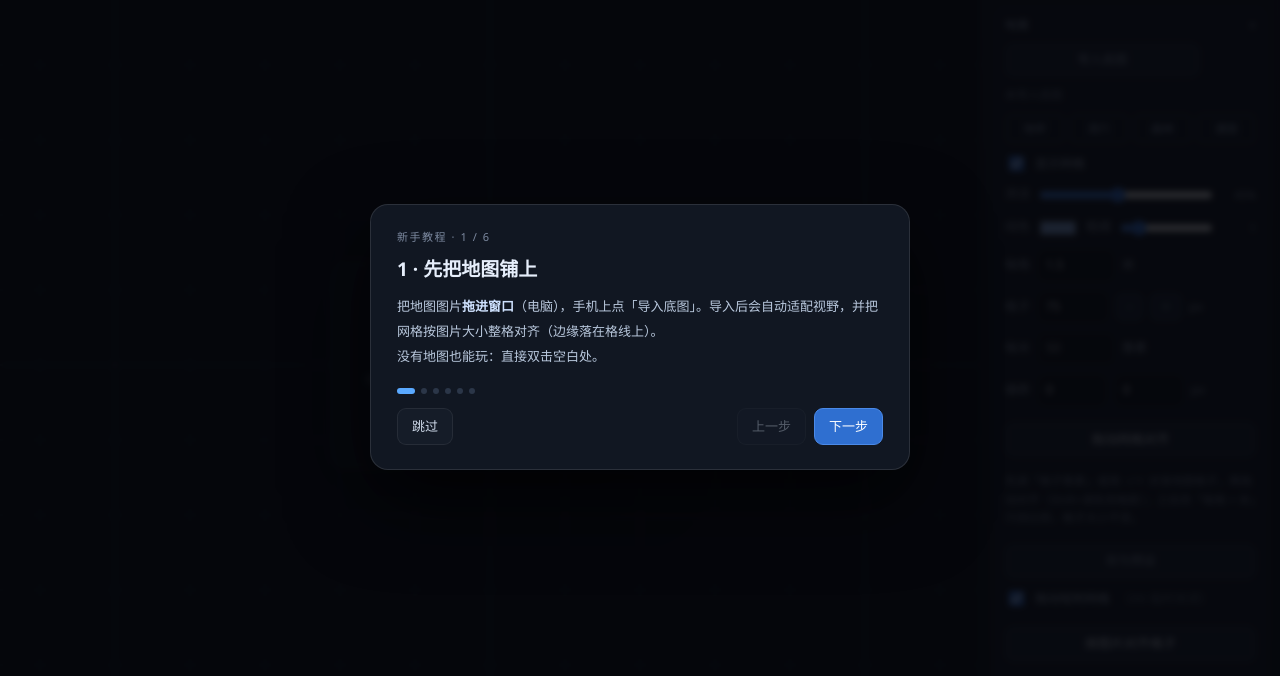
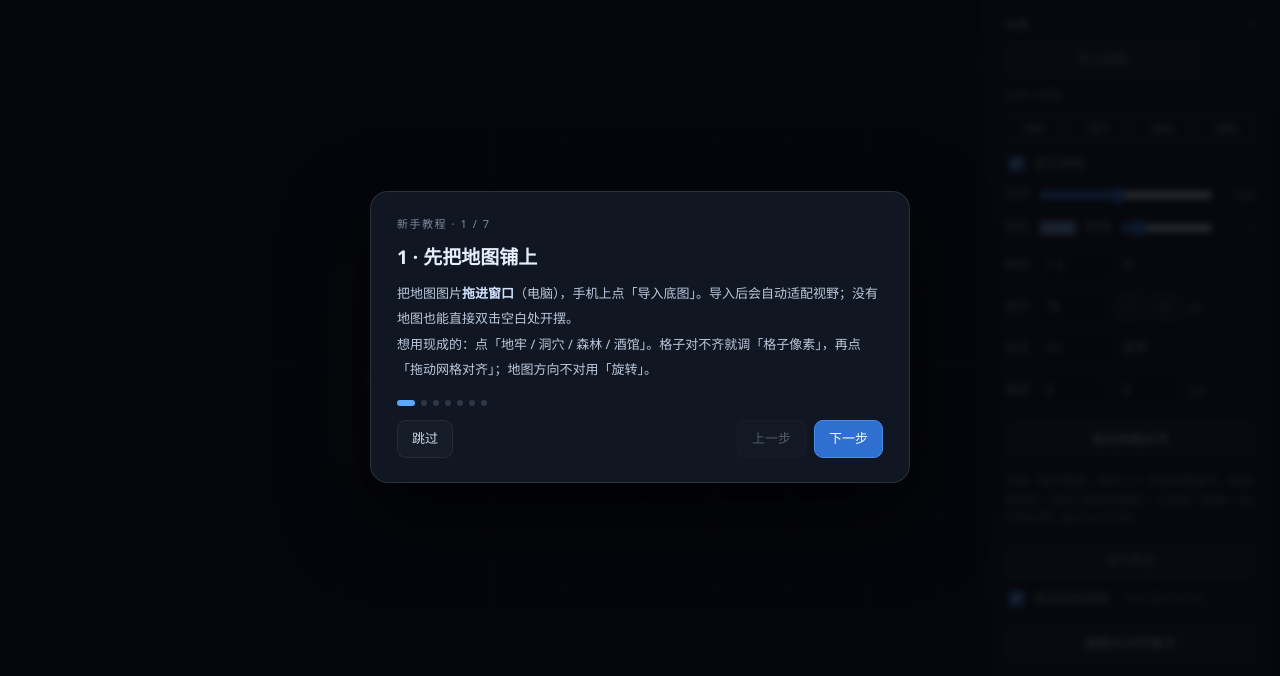
Before and after one commit to zuishiya/zuishiya.github.io, a plain HTML site: page index.html in a window 1280 px wide. Shown: the part 63-739 px from the top of the page. Drawn offline with Linux system fonts and the light colour scheme.

Commit message:
Add files via upload

```diff
--- a/index.html
+++ b/index.html
@@ -4,7 +4,7 @@
 <meta charset="utf-8" />
 <meta name="viewport" content="width=device-width, initial-scale=1, viewport-fit=cover" />
 <meta name="author" content="醉食 QQ 2180586028" />
-<meta name="version" content="0.3d" />
+<meta name="version" content="0.3e" />
 <title>跑团战术地图</title>
 <style>
 :root{
@@ -503,7 +503,7 @@ body.player #panel .tk-row,body.player #panel .init-row{pointer-events:none}
       <li>网格：先用「格子像素」对准地图一格，再点「拖动网格对齐」拖到位（偏移 X/Y 可微调）</li>
       <li>地图区「存为预设」把当前底图 + 网格存成按钮，以后像地牢 / 洞穴那样一点就切；长按或右键自定义预设可删</li>
       <li>存档区「截图复制」把当前画面复制到剪贴板；浏览器不允许时自动下载 PNG</li>
-      <li>右上角「教程」可以随时重看 6 步新手引导；第一次打开会自动出现，跳过后不再自动弹</li>
+      <li>右上角「教程」可以随时重看 7 步新手引导；第一次打开会自动出现，跳过后不再自动弹</li>
       <li>联机：右上「联机」→ 主持人「开房间」得到 4 位房间码；玩家打开同一网址、点「联机」输码加入。玩家只能移动自己的棋子、只看到自己棋子的视野；主持人可勾「对玩家隐藏」藏起棋子。线下跑团不用联机，一台电脑也能用。</li>
       <li>玩家侧：能用测距/圆/扇形量范围（只在本机显示，不会同步给别人）；能改自己的名字、上传头像（会同步给主持人）；移动可用拖动、坐标输入或九宫格。主持人可在先攻区开启「按先攻锁定玩家行动」。</li>
       <li>地图边界：主持人导入底图后会自动以图片为边界；可在「场景」区「设置地图边界」重新拖一个矩形，棋子不能走出边界（可关闭）。</li>
@@ -516,7 +516,7 @@ body.player #panel .tk-row,body.player #panel .init-row{pointer-events:none}
       <li><kbd>V</kbd> 选择 · <kbd>T</kbd> 棋子 · <kbd>C</kbd> 圆 · <kbd>F</kbd> 扇形 · <kbd>M</kbd> 测距 · <kbd>G</kbd> 网格</li>
       <li><kbd>Delete</kbd> 删除选中 · <kbd>Esc</kbd> 取消 / 回到选择</li>
     </ul>
-    <div class="modal-foot"><span class="credit">作者：<b>醉食</b> · QQ 2180586028 · v0.3d</span><span style="flex:1"></span><button id="modalTour" class="ghost">新手教程</button><button id="modalClose">知道了</button></div>
+    <div class="modal-foot"><span class="credit">作者：<b>醉食</b> · QQ 2180586028 · v0.3e</span><span style="flex:1"></span><button id="modalTour" class="ghost">新手教程</button><button id="modalClose">知道了</button></div>
   </div>
 </div>
 
@@ -535,20 +535,22 @@ const TAU = Math.PI * 2;
 const FONT = '"Segoe UI","PingFang SC","Microsoft YaHei",system-ui,sans-serif';
 const PALETTE = ['#5aa9ff', '#ff6b8a', '#ffd166', '#7ee787', '#b388ff', '#ff9f43', '#4dd0e1', '#f06292'];
 const KEY = 'trpg-map.autosave.v1';
-const TOUR_KEY = 'trpg-map.tour.v1';
+const TOUR_KEY = 'trpg-map.tour.v2';
 const TOUR_STEPS = [
   { t: '1 · 先把地图铺上',
-    b: '把地图图片<b>拖进窗口</b>（电脑），手机上点「导入底图」。导入后会自动适配视野，并把网格按图片大小整格对齐（边缘落在格线上）。<br>没有地图也能玩：直接双击空白处。' },
+    b: '把地图图片<b>拖进窗口</b>（电脑），手机上点「导入底图」。导入后会自动适配视野；没有地图也能直接双击空白处开摆。<br>想用现成的：点「地牢 / 洞穴 / 森林 / 酒馆」。格子对不齐就调「格子像素」，再点「拖动网格对齐」；地图方向不对用「旋转」。' },
   { t: '2 · 摆棋子',
-    b: '按 <kbd>T</kbd> 或点工具栏「棋子」，再点地图放置；<b>双击空白</b>也能快速加。<br>选中后可以在面板里改名字、颜色、体型，点「上传头像」换成自己的图，或直接把图片拖到棋子上。' },
+    b: '按 <kbd>T</kbd> 或点工具栏「棋子」，再点地图放置；<b>双击空白</b>也能快速加。<br>选中后改名字、颜色、体型，点「上传头像」换图，或把图片直接拖到棋子上。列表里点 <b>◎</b> 镜头过去，双击行也行。' },
   { t: '3 · 移动棋子',
-    b: '选择工具下直接拖动，会自动吸附格子；按住 <kbd>Alt</kbd> 拖动可临时不吸附。<br>想精确挪：改面板「坐标」两个数字，或用「步长」+ 九宫格一格一格走。' },
+    b: '选择工具下拖动，会自动吸附格子；按住 <kbd>Alt</kbd> 临时不吸附。顶部<b>磁铁按钮</b>关掉就完全自由。<br>想精确挪：改「坐标」两个数字，或用「步长」+ 九宫格、方向键一格一格走。地图旋转后，方向键仍按屏幕方向。' },
   { t: '4 · 量距离、画范围',
-    b: '<kbd>M</kbd> 测距，从棋子拖到棋子；<kbd>C</kbd> 画圆、<kbd>F</kbd> 画扇形，按下和松手都会吸附棋子，拖「甲→乙」半径就是两人间距。<br>选中棋子点「以选中棋子为圆心画圆」＝ 20 米射击圈；再在圈里点一下圆形工具就是 5 米 AOE。' },
-  { t: '5 · 谁被命中了',
-    b: '范围画完会提示命中了谁；点范围列表里的某一条选中它，范围内的棋子会套上<b>橙色虚线圈</b>，右侧也会列出名单。<br>按 <kbd>Ctrl</kbd>+<kbd>Z</kbd> 撤销，<kbd>Ctrl</kbd>+<kbd>Shift</kbd>+<kbd>Z</kbd> 重做。' },
-  { t: '6 · 开团与存档',
-    b: '「先攻」里点「＋ 加入」把棋子排进先攻表，改先攻值会自动排序；「下一回合」高亮下一位。<br>点「导出存档」把棋子、范围、先攻存成 JSON；下次「导入存档」接着打。<br><b>注意：</b>底图不会自动存进浏览器，重开页面后要重新拖一次。' }
+    b: '<kbd>M</kbd> 测距，<kbd>C</kbd> 画圆，<kbd>F</kbd> 画扇形；半径、张角都是自由输入，没有档位。<br>按下和松手会<b>分别吸附</b>棋子或格心，从甲拖到乙，半径就是两人间距；选中范围后还能整体拖动。' },
+  { t: '5 · 场景与障碍',
+    b: '「场景」里放摆件：8 种内置，点一种再点地图；也可以<b>导入物品图片</b>做自定义摆件，导入后自动存进本机物品库，下次还能点缩略图继续放。<br>要挡路、挡视线就用「墙 (W)」拖拽画，墙厚可调；范围遇到墙会被切断。' },
+  { t: '6 · 迷雾、先攻',
+    b: '「迷雾」里启用后，玩家只看到自己棋子的视野；<b>主持人始终看全场</b>。墙会挡视野，也可以「手动揭雾」涂开。<br>「先攻」把棋子加进列表，改先攻值自动排序；「下一回合」高亮下一位。联机时可开「按先攻锁定玩家行动」。' },
+  { t: '7 · 联机与存档',
+    b: '右上「联机」：主持人「开房间」得到 4 位码；玩家打开同一网址、输码加入，只动自己的棋子，测距/圆/扇形只在本机显示。<br>「导出存档」存棋子、范围、先攻、摆件和图片；<b>底图不进自动存档</b>，重开页面要重新导入一次。' }
 ];
 let tourIdx = 0;
 
```
